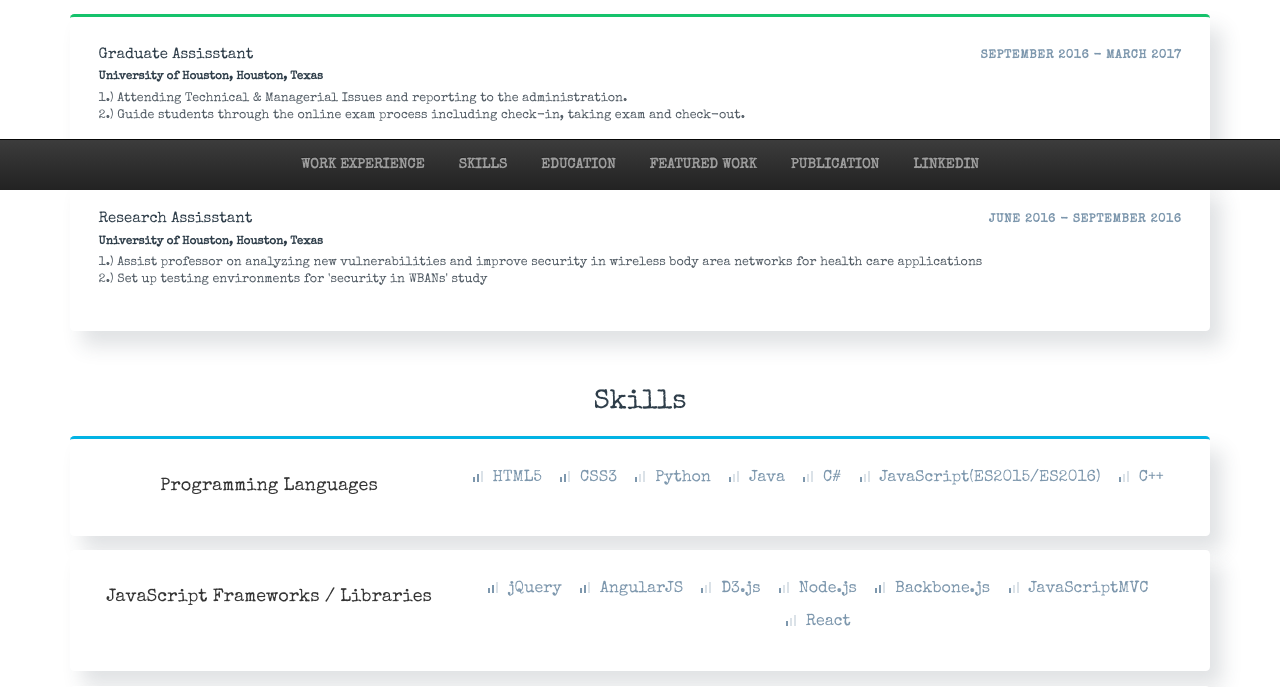
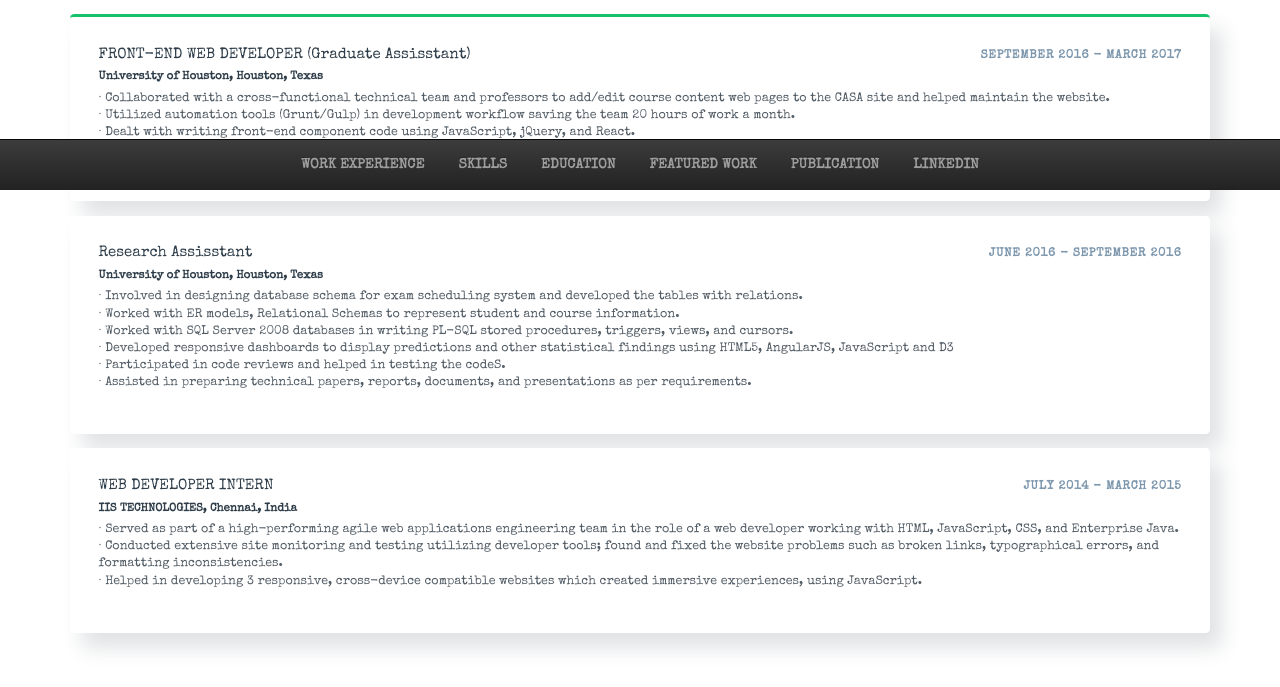
Before and after one commit to karthic-psa/Portfolio, a website: page index.html in a window 1280 px wide. Shown: the part 610-1297 px from the top of the page. Drawn offline with nearby package versions, Linux system fonts and the light colour scheme.

Commit message:
updated few styles and added work ex.

```diff
--- a/css/work_ex.css
+++ b/css/work_ex.css
@@ -42,6 +42,14 @@
     line-height: 1.57143rem;
     flex: 1;
 }
+.work-location{
+    font-size: 1.14286rem;
+    color: #2e3d49;
+    font-weight: 600;
+    line-height: 1.57143rem;
+    flex: 1;
+    text-align: right;
+}
 .work-employ-prev span {
     display: inline-block;
 }
--- a/index.html
+++ b/index.html
@@ -34,6 +34,7 @@
 </head>
 
 <body>
+    <header>
     <div class="container">
         <div class="row">
             <div class="col-md-3">
@@ -57,10 +58,13 @@
         </div>
         <div class="row">
             <div class="col-md-12">
-                <div class="carbon"></div>
+                <div class="carbon">
+                    <!--<div class="me">About Me</div>-->
+                </div>
             </div>
         </div>
     </div>
+    </header>
     <div class="container">
         <div class="navbar navbar-inverse navbar-fixed-bottom marg">
             <div class="navbar-inner">
@@ -103,20 +107,38 @@
                         <h3 id="work-ex" class="header-work-sec text-for-header">Work Experience</h3>
                     </div>
                     <div class="card-style-card card-style-card-2 card-style-section-base card-style-card-base card-padding work-style-card work-first-block">
-                        <div class="work-flex-cot"><span class="work-pos-bo">Graduate Assisstant</span><span class="work-date-bo text-samll-Toupper-case text-samll-case-deco">September 2016 - March 2017</span>
+                        <div class="work-flex-cot"><span class="work-pos-bo">FRONT-END WEB DEVELOPER (Graduate Assisstant)</span><span class="work-date-bo text-samll-Toupper-case text-samll-case-deco">September 2016 - March 2017</span>
                         </div>
                         <div class="work-employ-prev"><span class="work-company">University of Houston,&nbsp;</span><span class="work-company">Houston, Texas</span>
                         </div>
-                        <div class="work-explain text-explanation-d">1.) Attending Technical &amp; Managerial Issues and reporting to the administration.
-                            2.) Guide students through the online exam process including check-in, taking exam and check-out.</div>
+                        <div class="work-explain text-explanation-d">·	Collaborated with a cross-functional technical team and professors to add/edit course content web pages to the CASA site and helped maintain the website.
+                            ·	Utilized automation tools (Grunt/Gulp) in development workflow saving the team 20 hours of work a month.
+                            ·	Dealt with writing front-end component code using JavaScript, jQuery, and React.
+                            ·	Engineered data visualizations with d3 and custom AngularJS directives for professors to view grades.
+                        </div>
                     </div>
                     <div class="card-style-card card-style-card-2 card-style-section-base card-style-card-base card-padding work-style-card">
                         <div class="work-flex-cot"><span class="work-pos-bo">Research Assisstant</span><span class="work-date-bo text-samll-Toupper-case text-samll-case-deco">June 2016 - September 2016</span>
                         </div>
                         <div class="work-employ-prev"><span class="work-company">University of Houston,&nbsp;</span><span class="work-company">Houston, Texas</span>
                         </div>
-                        <div class="work-explain text-explanation-d">1.) Assist professor on analyzing new vulnerabilities and improve security in wireless body area networks for health care applications
-                            2.) Set up testing environments for 'security in WBANs' study</div>
+                        <div class="work-explain text-explanation-d">·	Involved in designing database schema for exam scheduling system and developed the tables with relations.
+                            ·	Worked with ER models, Relational Schemas to represent student and course information.
+                            ·	Worked with SQL Server 2008 databases in writing PL-SQL stored procedures, triggers, views, and cursors.
+                            ·	Developed responsive dashboards to display predictions and other statistical findings using HTML5, AngularJS, JavaScript and D3
+                            ·	Participated in code reviews and helped in testing the codeS.
+                            ·  	Assisted in preparing technical papers, reports, documents, and presentations as per requirements.
+                         </div>
+                    </div>
+                     <div class="card-style-card card-style-card-2 card-style-section-base card-style-card-base card-padding work-style-card">
+                        <div class="work-flex-cot"><span class="work-pos-bo">WEB DEVELOPER INTERN</span><span class="work-date-bo text-samll-Toupper-case text-samll-case-deco">July 2014 – March 2015</span>
+                        </div>
+                        <div class="work-employ-prev"><span class="work-company">IIS TECHNOLOGIES,&nbsp;</span><span class="work-company">Chennai, India</span>
+                        </div>
+                        <div class="work-explain text-explanation-d">·	Served as part of a high-performing agile web applications engineering team in the role of a web developer working with HTML, JavaScript, CSS, and Enterprise Java.
+                            ·	Conducted extensive site monitoring and testing utilizing developer tools; found and fixed the website problems such as broken links, typographical errors, and formatting inconsistencies.
+                            ·	Helped in developing 3 responsive, cross-device compatible websites which created immersive experiences, using JavaScript.
+                         </div>
                     </div>
                 </div>
             </div>
```
Also changed, not shown: css/mystyle.css (line endings or trailing spaces).
